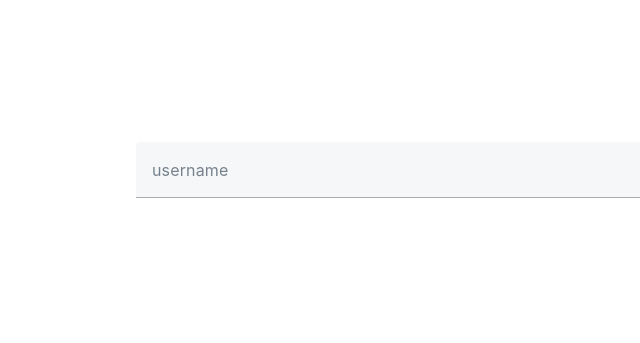
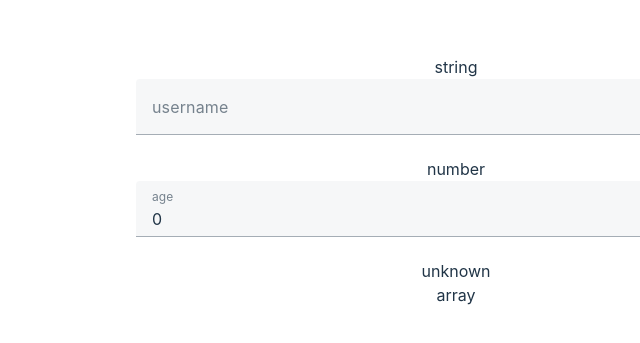
Before and after one commit to elkofy/Vuetiforms, a Vue app: page / in a window 1280 px wide. Shown: the part 219-562 px from the top of the page, without its empty margins (184-824 px from the left). Built offline with nearby package versions, Linux system fonts and the light colour scheme.

Commit message:
sparkles: added support for Number

```diff
--- a/src/App.vue
+++ b/src/App.vue
@@ -4,6 +4,7 @@ import {z} from "zod";
 
 const user = z.object({
   username: z.string().min(3).max(20),
+  age: z.number().int().positive(),
   location: z.object({
     latitude: z.number(),
     longitude: z.number(),
--- a/src/components/AutoForm.vue
+++ b/src/components/AutoForm.vue
@@ -20,6 +20,7 @@ console.log(model.value);
 <template>
   <v-form @submit.prevent class="w-100">
     <div v-for="(value, key) in model" :key="key">
+      {{ value.type }}
       <VInputFactory :inputData="value"/>
     </div>
   </v-form>
--- a/src/components/VInputFactory.vue
+++ b/src/components/VInputFactory.vue
@@ -11,9 +11,11 @@ const props = defineProps(
 )
 const refData = ref({ ...props.inputData });
 const errorMessages = ref("");
+
 const validateInput = (input: any) => {
   try {
-    const result = refData.value.zodSchema.safeParse(input); // => { success: true; data: "tuna" }
+    if (refData.value.type === "number") input = Number(input)
+    const result = refData.value.zodSchema.safeParse(input);
     if (!result.success) {
       const formatted = result.error.format();
       errorMessages.value = formatted?._errors
@@ -29,15 +31,15 @@ const validateInput = (input: any) => {
 const resetErrorMessages = (enter: boolean) => {
   enter && refData.value.modelValue ? validateInput(refData.value.modelValue):errorMessages.value = "";
 }
-
+const isSimpleTextFields = (input: any) => {
+  return input.type === "string" || input.type === "number" || input.type === "boolean";
+}
 </script>
 
 <template>
-  <div>
-    <v-text-field v-if="inputData.type === 'string'" v-model="refData.modelValue" :label="inputData.label"
+    <v-text-field v-if="isSimpleTextFields(inputData)" :type="inputData.type" v-model="refData.modelValue" :label="inputData.label"
       @update:model-value="validateInput" :error-messages="errorMessages"
       @update:focused="resetErrorMessages" />
-  </div>
 </template>
 
 <style scoped></style>
--- a/src/utils/zodUtilities.ts
+++ b/src/utils/zodUtilities.ts
@@ -33,7 +33,7 @@ export const makeFormObject = (obj) => {
         else if (zodSchema instanceof ZodNumber) {
             myObj[value] = {
             zodSchema: obj[value],
-            modelValue: "",
+            modelValue: 0,
             label: value,
             type: 'number'
             };
```
